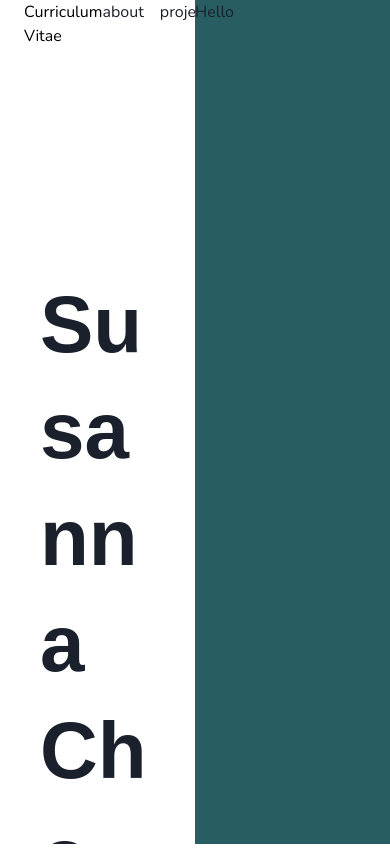
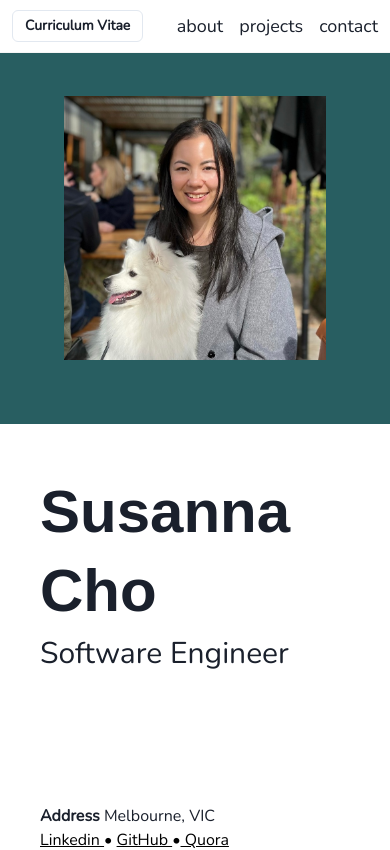
Before and after one commit to Suzyyc/portfolio, a React (Create React App) app: page / in a window 390 px wide. Shown: the top 850 px of the page. Built offline with nearby package versions, Linux system fonts and the light colour scheme; a web font is replaced by a local one.

Commit message:
added pic and media query

```diff
--- a/src/App.js
+++ b/src/App.js
@@ -8,20 +8,34 @@ import About from "./components/About";
 import Projects from "./components/Projects";
 import Skills from "./components/Skills";
 import theme from "./theme";
+import { mobileMedia } from "./utlis/media";
 
 const App = () => {
   return (
     <ChakraProvider theme={theme}>
-      <Box sx={{ display: "flex", height: "100vh", overflow: "hidden" }}>
+      <Header />
+      <Box
+        sx={{
+          display: "flex",
+          height: "100vh",
+          overflow: "hidden",
+          [mobileMedia]: {
+            flexDirection: "column",
+            overflow: "visible",
+            pt: "2rem",
+          },
+        }}
+      >
         <Box
           sx={{
             overflow: "scroll",
             width: "50%",
             px: "1.5rem",
             position: "relative",
+            pt: "14rem",
+            [mobileMedia]: { width: "100%", overflow: "visible", pt: "3rem" },
           }}
         >
-          <Header />
           <Container>
             <Home />
             <About />
--- a/src/components/Header.js
+++ b/src/components/Header.js
@@ -1,25 +1,55 @@
-import { Box, Link, Text } from "@chakra-ui/react";
+import { Box, Button, Link, Text, useMediaQuery } from "@chakra-ui/react";
+import { mobileMedia } from "../utlis/media";
+import theme from "../theme";
 
 const Header = () => {
+  const [isMobile] = useMediaQuery(`(max-width: ${theme.breakpoints.sm})`);
+
   const handleScroll = (id) => {
     const element = document.querySelector(id);
-    element.offsetParent.scrollTo({
-      top: element.offsetTop - 50,
-      behavior: "smooth",
-    });
+    if (isMobile) {
+      window.scrollTo({
+        top: element.getBoundingClientRect().top + window.scrollY - 100,
+        behavior: "smooth",
+      });
+    } else {
+      element.offsetParent.scrollTo({
+        top: element.offsetTop - 100,
+        behavior: "smooth",
+      });
+    }
   };
+
   return (
     <Box
       sx={{
         display: "flex",
-        mb: "14rem",
         justifyContent: "space-between",
+        position: "fixed",
+        bgColor: "white",
+        width: "50%",
+        zIndex: 1,
+        fontSize: "18px",
+        py: 2.5,
+        px: 3,
+        alignItems: "center",
+        borderBottom: "1px solid #f5f5f5",
+        [mobileMedia]: { width: "100%" },
       }}
     >
       <Box sx={{ display: "flex", justifyContent: "flex-start" }}>
-        <Link href="/Susanna _Cho.pdf" isExternal>
+        <Button
+          as={"a"}
+          href="/Susanna _Cho.pdf"
+          variant={"outline"}
+          size={"sm"}
+          target="_blank"
+        >
           Curriculum Vitae
-        </Link>
+        </Button>
+        {/* <Link href="/Susanna _Cho.pdf" isExternal>
+          Curriculum Vitae
+        </Link> */}
       </Box>
       <Box sx={{ display: "flex", justifyContent: "flex-end" }}>
         <Text onClick={() => handleScroll("#about")} sx={{ mr: "1rem" }}>
--- a/src/components/Home.js
+++ b/src/components/Home.js
@@ -1,10 +1,13 @@
 import { Heading, Text, Box, Link } from "@chakra-ui/react";
 import { BsArrowDown } from "react-icons/bs";
+import { mobileMedia } from "../utlis/media";
 
 const Home = () => {
   return (
     <Box sx={{ mb: "4rem" }}>
-      <Heading sx={{ fontSize: "80px" }}>Susanna Cho</Heading>
+      <Heading sx={{ fontSize: "80px", [mobileMedia]: { fontSize: "60px" } }}>
+        Susanna Cho
+      </Heading>
       <Text sx={{ fontSize: "30px" }}>Software Engineer</Text>
       <Box sx={{ mt: "8rem" }} id="contact">
         <Text>
--- a/src/components/Projects.js
+++ b/src/components/Projects.js
@@ -1,5 +1,6 @@
 import { Box, Button, Fade, Heading, Image, SlideFade } from "@chakra-ui/react";
 import { useState } from "react";
+import { mobileMedia } from "../utlis/media";
 
 const Link = ({ label, href, sx }) => {
   return (
@@ -18,7 +19,12 @@ const Projects = () => {
   return (
     <Box sx={{ mt: "14rem" }} id="projects">
       <Heading sx={{ mb: "1rem" }}>PROJECTS</Heading>
-      <Box sx={{ display: "flex" }}>
+      <Box
+        sx={{
+          display: "flex",
+          [mobileMedia]: { display: "flex", flexDirection: "column" },
+        }}
+      >
         <Box
           sx={{ position: "relative" }}
           onMouseEnter={() => {
@@ -104,7 +110,12 @@ const Projects = () => {
         </Box>
       </Box>
 
-      <Box sx={{ display: "flex" }}>
+      <Box
+        sx={{
+          display: "flex",
+          [mobileMedia]: { display: "flex", flexDirection: "column" },
+        }}
+      >
         <Box
           sx={{ position: "relative" }}
           onMouseEnter={() => {
--- a/src/components/SideProfile.js
+++ b/src/components/SideProfile.js
@@ -1,9 +1,18 @@
-import { Box, Text } from "@chakra-ui/react";
+import { Box, Image, Text } from "@chakra-ui/react";
+import { mobileMedia } from "../utlis/media";
 
 const SideProfile = () => {
   return (
-    <Box sx={{ bgColor: "teal.700", width: "50%" }}>
-      <Text>Hello</Text>
+    <Box
+      sx={{
+        bgColor: "teal.700",
+        width: "50%",
+        [mobileMedia]: { width: "100%", order: -1 },
+      }}
+    >
+      <Box sx={{ p: "12rem", [mobileMedia]: { p: "4rem" } }}>
+        <Image src="/img/Memc.jpg" />
+      </Box>
     </Box>
   );
 };
--- /dev/null
+++ b/src/utlis/media.js
@@ -0,0 +1,3 @@
+import theme from "../theme";
+
+export const mobileMedia = `@media screen and (max-width: ${theme.breakpoints.sm})`;
```
Also changed, not shown: public/img/Memc.jpg (added).
